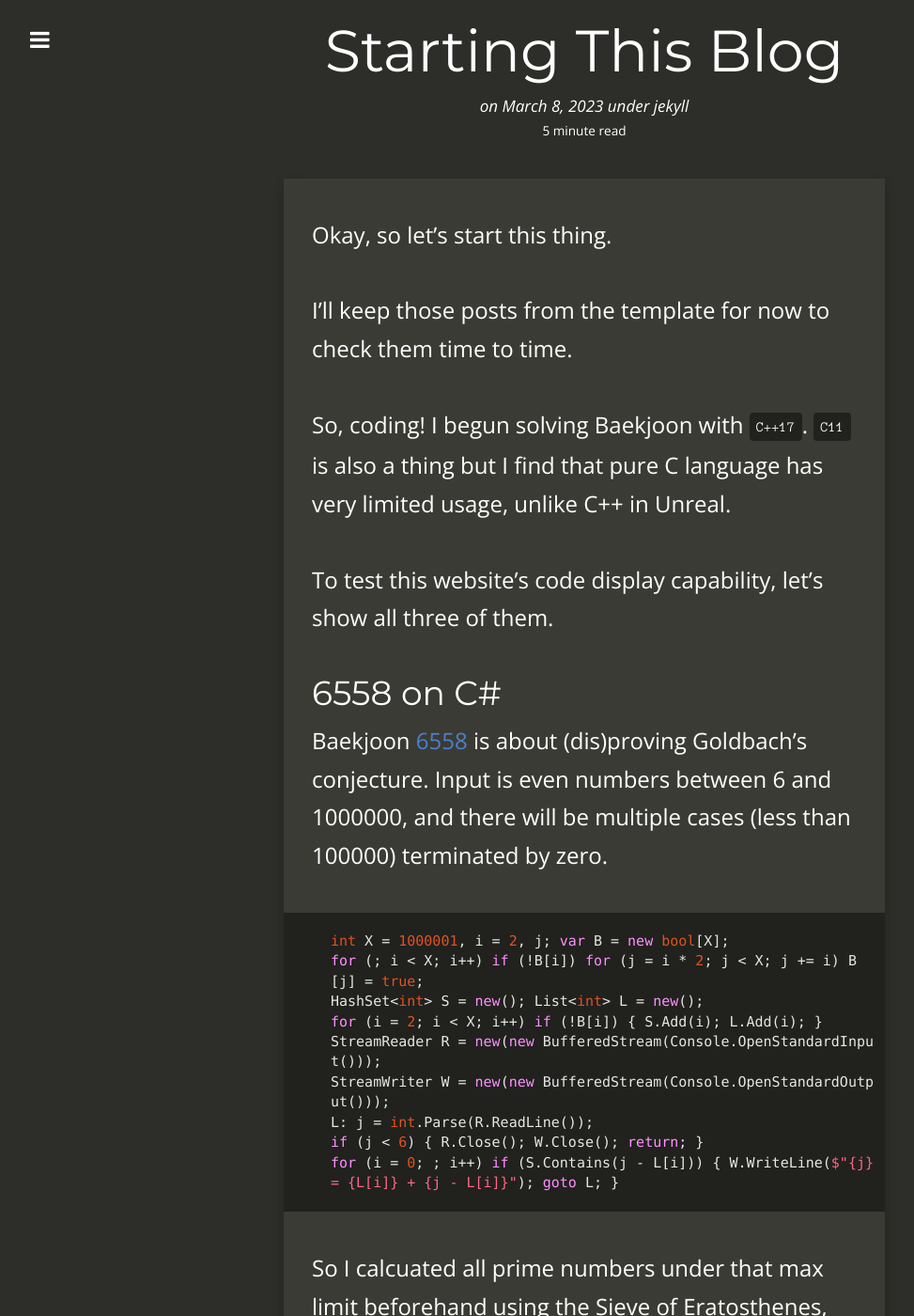
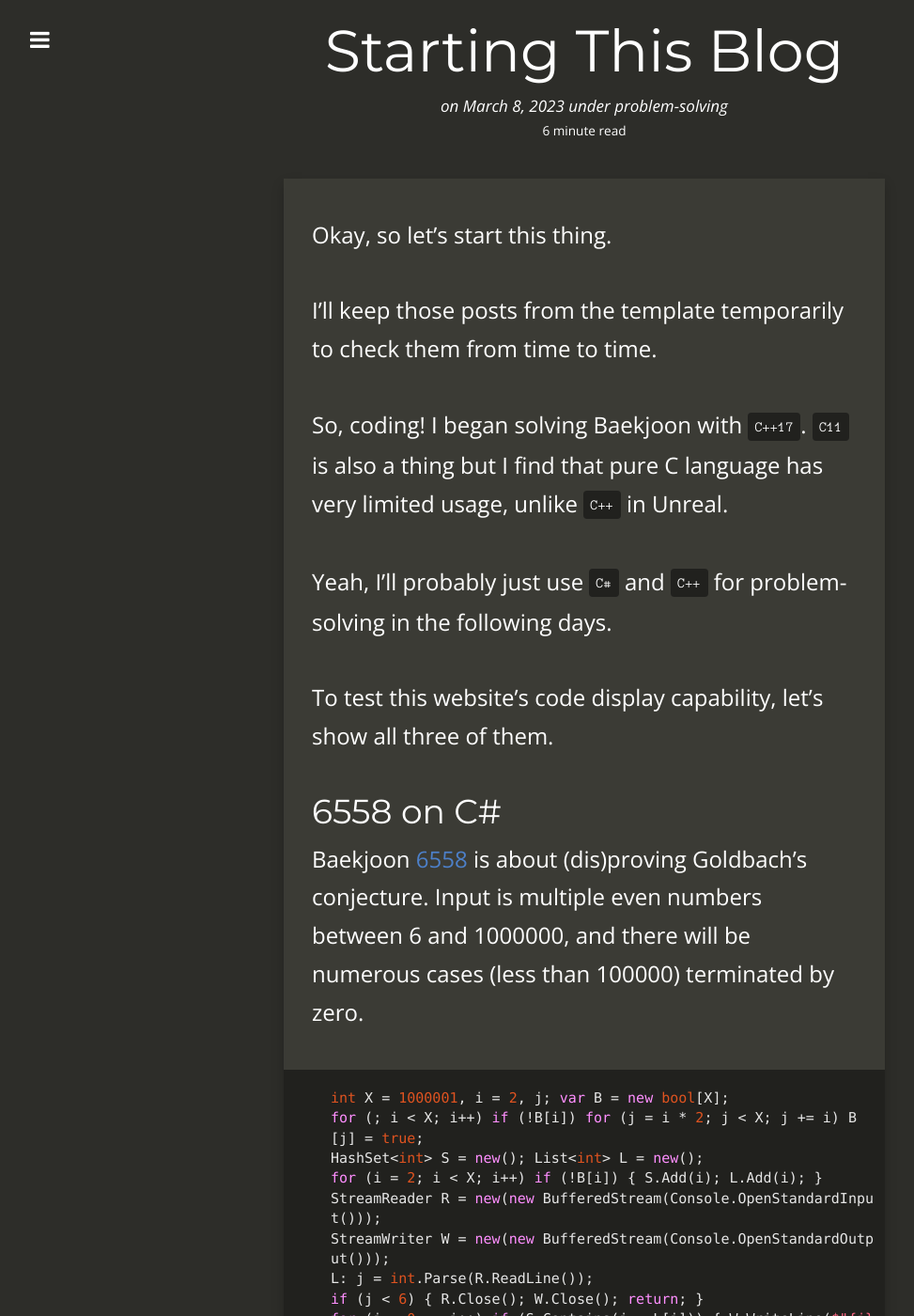
Before and after one commit to metnias/metnias.github.io, a Jekyll site: the page built from _posts/2023-03-08-starting-this-blog.md, in a window 1280 px wide and 1400 px high. Shown: the whole window at 94% size, without its empty margins (18-991 px from the left). Built offline with Jekyll 4.4.1, drawn with Linux system fonts in a browser that asks for light colours; nearby versions of some CDN libraries; some of the changed text lies outside the part shown.

Commit message:
Updated the last post

````diff
--- a/_posts/2023-03-08-starting-this-blog.md
+++ b/_posts/2023-03-08-starting-this-blog.md
@@ -3,26 +3,28 @@ layout:     post
 title:      "Starting This Blog"
 date:       2023-03-08 20:53:00 +0900
 summary:    Short writing to mark this blog's beginning.
-categories: jekyll
+categories: problem-solving
 thumbnail:
 tags:
- - jekyll
+ - problem-solving
 ---
 
 
 Okay, so let's start this thing.
 
-I'll keep those posts from the template for now to check them time to time.
+I'll keep those posts from the template temporarily to check them from time to time.
 
-So, coding! I begun solving Baekjoon with `C++17`.
-`C11` is also a thing but I find that pure C language has very limited usage, unlike C++ in Unreal.
+So, coding! I began solving Baekjoon with `C++17`.
+`C11` is also a thing but I find that pure C language has very limited usage, unlike `C++` in Unreal.
+
+Yeah, I'll probably just use `C#` and `C++` for problem-solving in the following days.
 
 To test this website's code display capability, let's show all three of them.
 
 # 6558 on C#
 
 Baekjoon [6558][B6558] is about (dis)proving Goldbach's conjecture.
-Input is even numbers between 6 and 1000000, and there will be multiple cases (less than 100000) terminated by zero.
+Input is multiple even numbers between 6 and 1000000, and there will be numerous cases (less than 100000) terminated by zero.
 
 ```csharp
 int X = 1000001, i = 2, j; var B = new bool[X];
@@ -36,7 +38,7 @@ if (j < 6) { R.Close(); W.Close(); return; }
 for (i = 0; ; i++) if (S.Contains(j - L[i])) { W.WriteLine($"{j} = {L[i]} + {j - L[i]}"); goto L; }
 ```
 
-So I calcuated all prime numbers under that max limit beforehand using the Sieve of Eratosthenes,
+So I pre-calculated all prime numbers under that max limit beforehand using the Sieve of Eratosthenes,
 and store them in List (to use index) and HashSet (to use Contains with O(1)).
 
 And for each input, I searched the minimum prime number that satisfies the condition.
@@ -106,7 +108,7 @@ Oh, this gives me a good opportunity to test table function of this blog as well
 So that's how we get the grade, and I just subtracted the ASCII from `'E'` for the base,
 and added `0.5` when the second letter is '+'.
 
-Also there's an edge case that when the grade is `'P'`, that line should be ignored.
+Also, there's an edge case that when the grade is `'P'`, that line should be ignored.
 
 # Conclusion
 
````
Also changed, not shown: other parts of _posts/2023-03-08-starting-this-blog.md (+4 -4 lines).
